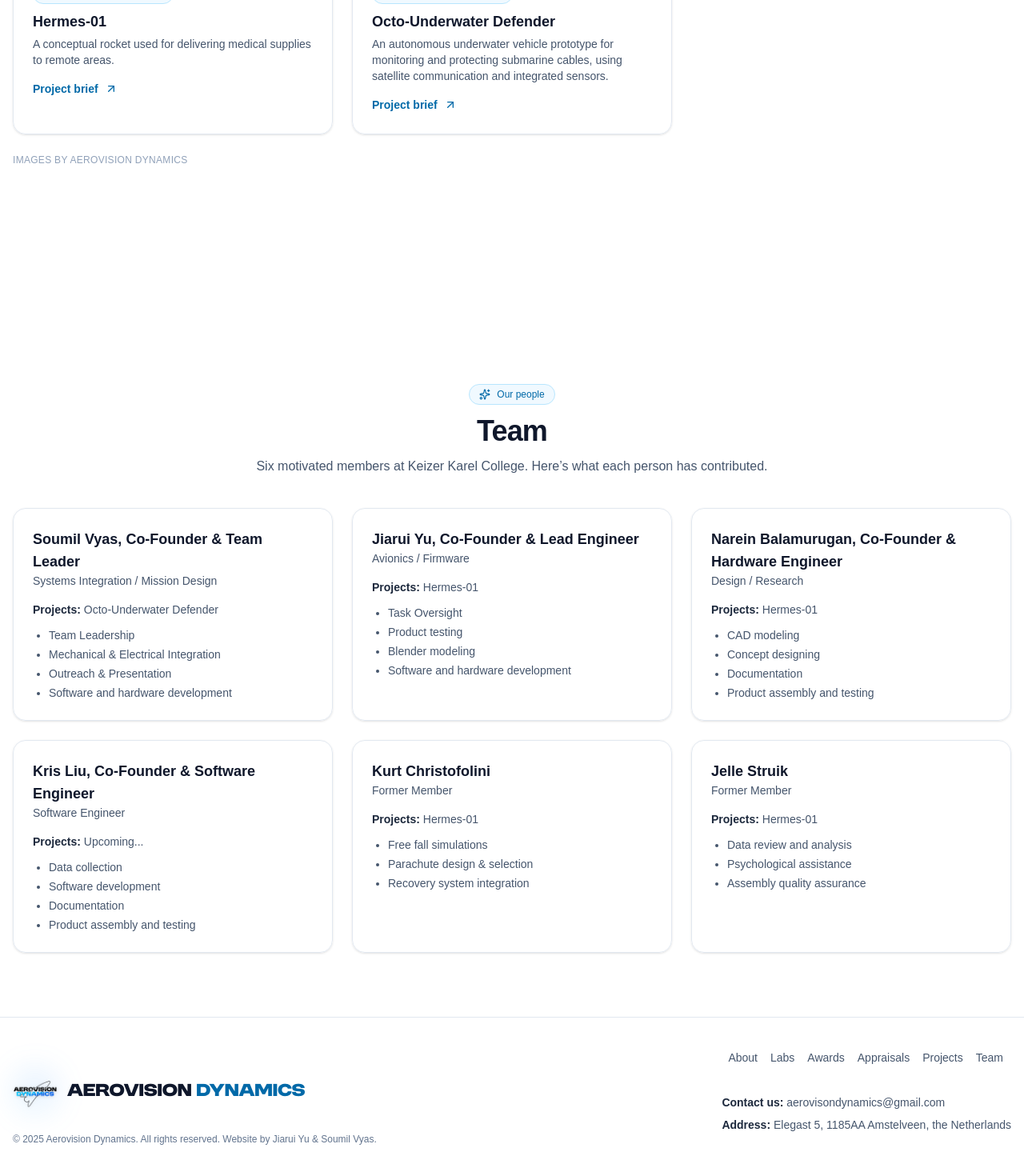
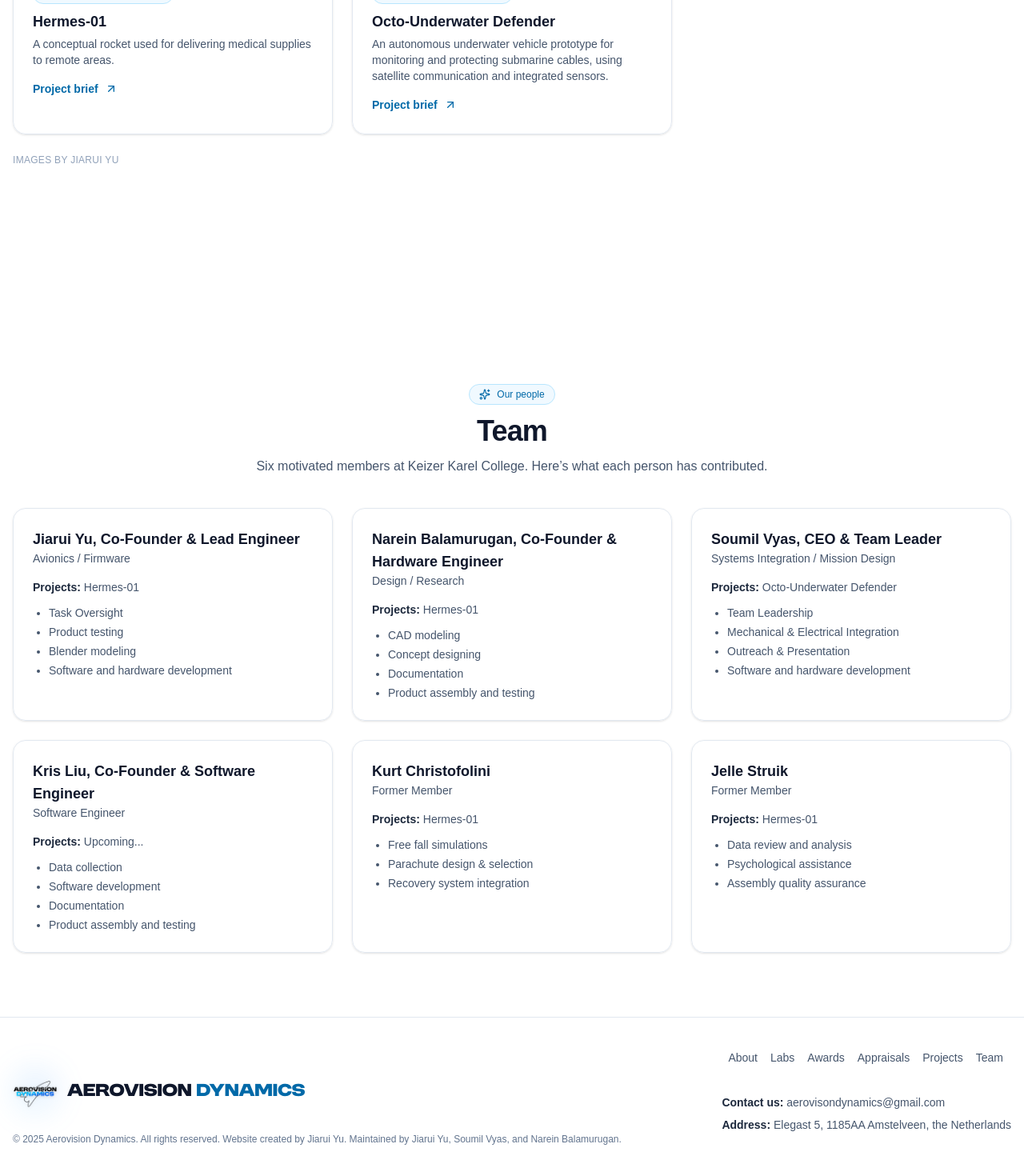
Before and after one commit to AerovisionDynamics/AerovisionDynamics.github.io, a Next.js app: page / in a window 1280 px wide. Shown: the part 3584-5054 px from the top of the page at 80% size. Built offline with nearby package versions, Linux system fonts and the light colour scheme.

Commit message:
Update homepage credits and team info

```diff
--- a/app/page.jsx
+++ b/app/page.jsx
@@ -404,7 +404,7 @@ const Projects = () => (
           </Card>
         ))}
       </div>
-      <p className="mt-6 text-xs uppercase tracking-wide text-slate-400">Images By Aerovision Dynamics </p>
+      <p className="mt-6 text-xs uppercase tracking-wide text-slate-400">Images By Jiarui Yu </p>
     </div>
   </section>
 );
@@ -420,18 +420,6 @@ const Team = () => (
       />
       <div className="mt-10 grid gap-6 md:grid-cols-3">
         {[
-          {
-            name: "Soumil Vyas, Co-Founder & Team Leader",
-            role: "Systems Integration / Mission Design",
-            projects: ["Octo-Underwater Defender"],
-            tasks: [
-              "Team Leadership",
-              "Mechanical & Electrical Integration",
-              "Outreach & Presentation",
-              "Software and hardware development",
-
-            ],
-          },
           {
             name: "Jiarui Yu, Co-Founder & Lead Engineer",
             role: "Avionics / Firmware",
@@ -453,6 +441,18 @@ const Team = () => (
               "Concept designing",
               "Documentation",
               "Product assembly and testing",
+            ],
+          },
+                    {
+            name: "Soumil Vyas, CEO & Team Leader",
+            role: "Systems Integration / Mission Design",
+            projects: ["Octo-Underwater Defender"],
+            tasks: [
+              "Team Leadership",
+              "Mechanical & Electrical Integration",
+              "Outreach & Presentation",
+              "Software and hardware development",
+
             ],
           },
           {
@@ -531,7 +531,7 @@ const Footer = () => (
           </div>
         </div>
       </div>
-      <div className="mt-0 text-xs text-slate-500">© {new Date().getFullYear()} Aerovision Dynamics. All rights reserved. Website by Jiarui Yu & Soumil Vyas.</div>
+      <div className="mt-0 text-xs text-slate-500">© {new Date().getFullYear()} Aerovision Dynamics. All rights reserved. Website created by Jiarui Yu. Maintained by Jiarui Yu, Soumil Vyas, and Narein Balamurugan.</div>
     </div>
     <a href="#top" className="fixed bottom-5 right-5 grid h-10 w-10 place-items-center rounded-full bg-white shadow-lg ring-1 ring-slate-200 hover:bg-sky-50" aria-label="Back to top">
       ↑
```
